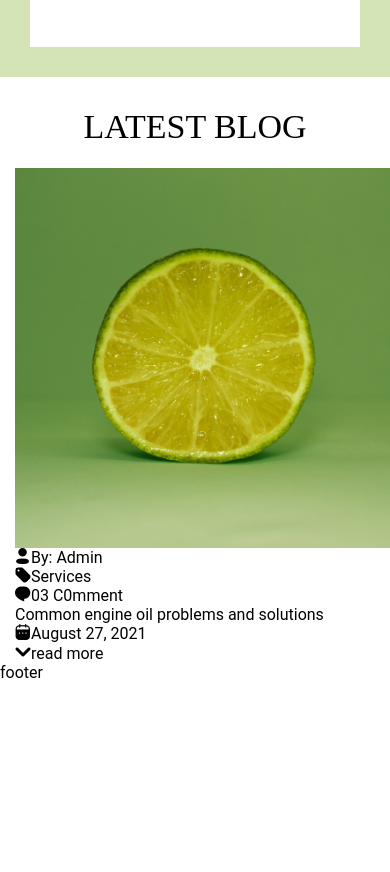
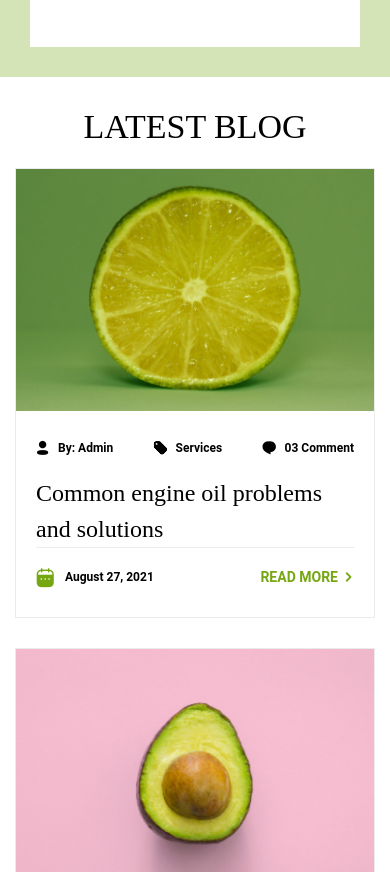
Before and after one commit to Lidija-Jezova/orgamic, a website: page src/html/index.html in a window 390 px wide. Shown: the part 11128-12000 px from the top of the page. Before the commit the page ends 11810 px from the top, so only its background shows below. Drawn offline with nearby package versions, Linux system fonts and the light colour scheme; files that its build step writes are made by us from their sources; files whose address does not match are found by name; a web font is replaced by a local one.

Commit message:
Add 'blog' block + responsive

```diff
--- a/src/html/index.html
+++ b/src/html/index.html
@@ -491,7 +491,7 @@
 			<section class="blog">
 				<div class="blog__container _container">
 					<div class="blog__inner">
-						<h2 class="title blog__title">
+						<h2 class="title blog__title" href="#">
 							latest blog
 						</h2>
 						<div class="blog_items">
@@ -501,12 +501,54 @@
 								</div>
 								<div class="blog-item__content">
 									<div class="blog-item__info blog-item-info">
-										<div class="blog-item-info__author icon-author">By: Admin</div>
-										<div class="blog-item-info__tag icon-service">Services</div>
-										<div class="blog-item-info__comments icon-comment">03 C0mment</div>
+										<a class="blog-item-info__author icon-author" href="#">By: Admin</a>
+										<a class="blog-item-info__tag icon-service" href="#">Services</a>
+										<a class="blog-item-info__comments icon-comment" href="#">03 Comment</a>
 									</div>
-									<h3 class="blog-item__title">Common engine oil
-										problems and solutions</h3>
+									<h3 class="blog-item__title"><a href="#">
+											Common engine oil
+											problems and solutions
+										</a></h3>
+									<div class="blog-item__footer">
+										<div class="blog-item__date icon-calendar">August 27, 2021</div>
+										<a class="blog-item__read-more icon-arrow">read more</a>
+									</div>
+								</div>
+							</div>
+							<div class="blog__item blog-item">
+								<div class="blog-item__img">
+									<img src="../img/blog/blog-2.jpg" alt="blog-2">
+								</div>
+								<div class="blog-item__content">
+									<div class="blog-item__info blog-item-info">
+										<a class="blog-item-info__author icon-author" href="#">By: Admin</a>
+										<a class="blog-item-info__tag icon-service" href="#">Services</a>
+										<a class="blog-item-info__comments icon-comment" href="#">03 Comment</a>
+									</div>
+									<h3 class="blog-item__title"><a href="#">
+											How and when to replace
+											brack rotors
+										</a></h3>
+									<div class="blog-item__footer">
+										<div class="blog-item__date icon-calendar">August 27, 2021</div>
+										<a class="blog-item__read-more icon-arrow">read more</a>
+									</div>
+								</div>
+							</div>
+							<div class="blog__item blog-item">
+								<div class="blog-item__img">
+									<img src="../img/blog/blog-3.jpg" alt="blog-3">
+								</div>
+								<div class="blog-item__content">
+									<div class="blog-item__info blog-item-info">
+										<a class="blog-item-info__author icon-author" href="#">By: Admin</a>
+										<a class="blog-item-info__tag icon-service" href="#">Services</a>
+										<a class="blog-item-info__comments icon-comment" href="#">03 Comment</a>
+									</div>
+									<h3 class="blog-item__title"><a href="#">
+											Elenance, Services
+											and repirs
+										</a></h3>
 									<div class="blog-item__footer">
 										<div class="blog-item__date icon-calendar">August 27, 2021</div>
 										<a class="blog-item__read-more icon-arrow">read more</a>
--- /dev/null
+++ b/src/scss/modules/_blog.scss
@@ -0,0 +1,174 @@
+.blog {
+
+	padding-bottom: 100px;
+
+	@media (max-width: $breakpoint992) {
+		padding-bottom: 50px;
+	}
+
+	@media (max-width: $breakpoint768) {
+		padding-bottom: 30px;
+	}
+
+	// .blog_items
+
+	&_items {
+		display: grid;
+		grid-template-columns: repeat(auto-fit, minmax(290px, 1fr));
+		gap: 30px;
+	}
+
+	// .blog__container
+
+	&__container {}
+
+	// .blog__inner
+
+	&__inner {}
+
+	// .blog__title
+
+	&__title {}
+
+	// .blog__item
+
+	&__item {
+		border: 1px solid $color-gray-light;
+		box-shadow: 0 20px 50px 2px transparent;
+		display: grid;
+		grid-template-rows: auto 1fr;
+
+		@include default-transition(all);
+
+		&:hover {
+			box-shadow: 0 20px 50px 2px $color-box-shadow;
+		}
+	}
+}
+
+.blog-item {
+
+	// .blog-item__img
+
+	&__img {
+		padding-bottom: 67.56%;
+		position: relative;
+
+		img {
+			position: absolute;
+			left: 0;
+			top: 0;
+			width: 100%;
+			height: 100%;
+			object-fit: cover;
+		}
+	}
+
+	// .blog-item__content
+
+	&__content {
+		padding: 30px 20px;
+		color: $color-black;
+		display: grid;
+		grid-auto-flow: row;
+		grid-template: auto 1fr auto / 1fr;
+		gap: 20px;
+	}
+
+	// .blog-item__info
+
+	&__info {
+		font-size: rem(12px);
+		line-height: 1.2;
+		font-weight: 700;
+		display: flex;
+		align-items: center;
+		justify-content: space-between;
+	}
+
+	// .blog-item__title
+
+	&__title {
+		font-family: "Oswald";
+		font-weight: 500;
+		font-size: rem(30px);
+		line-height: 1.5;
+		border-bottom: 1px solid $color-gray-light;
+
+		@media (max-width: $breakpoint768) {
+			font-size: rem(24px);
+		}
+
+		@include default-transition(color);
+
+		&:hover {
+			color: $color-brand-1;
+		}
+	}
+
+	// .blog-item__footer
+
+	&__footer {
+		display: flex;
+		align-items: center;
+		justify-content: space-between;
+	}
+
+	// .blog-item__date
+
+	&__date {
+		font-size: rem(12px);
+		font-weight: 700;
+		display: flex;
+		align-items: center;
+		gap: 10px;
+
+		&:before {
+			font-size: rem(19px);
+			color: $color-brand-1;
+		}
+	}
+
+	// .blog-item__read-more
+
+	&__read-more {
+		display: flex;
+		flex-direction: row-reverse;
+		align-items: center;
+		gap: 6px;
+		font-size: rem(14px);
+		font-weight: 700;
+		color: $color-brand-1;
+		text-transform: uppercase;
+
+		&::before {
+			font-size: rem(10px);
+			transform: rotate(-90deg);
+		}
+	}
+}
+
+.blog-item-info {
+
+	>* {
+		display: flex;
+		align-items: flex-start;
+
+		&::before {
+			margin-right: 8px;
+			font-size: rem(14px);
+		}
+	}
+
+	// .blog-item-info__author
+
+	&__author {}
+
+	// .blog-item-info__tag
+
+	&__tag {}
+
+	// .blog-item-info__comments
+
+	&__comments {}
+}
```
